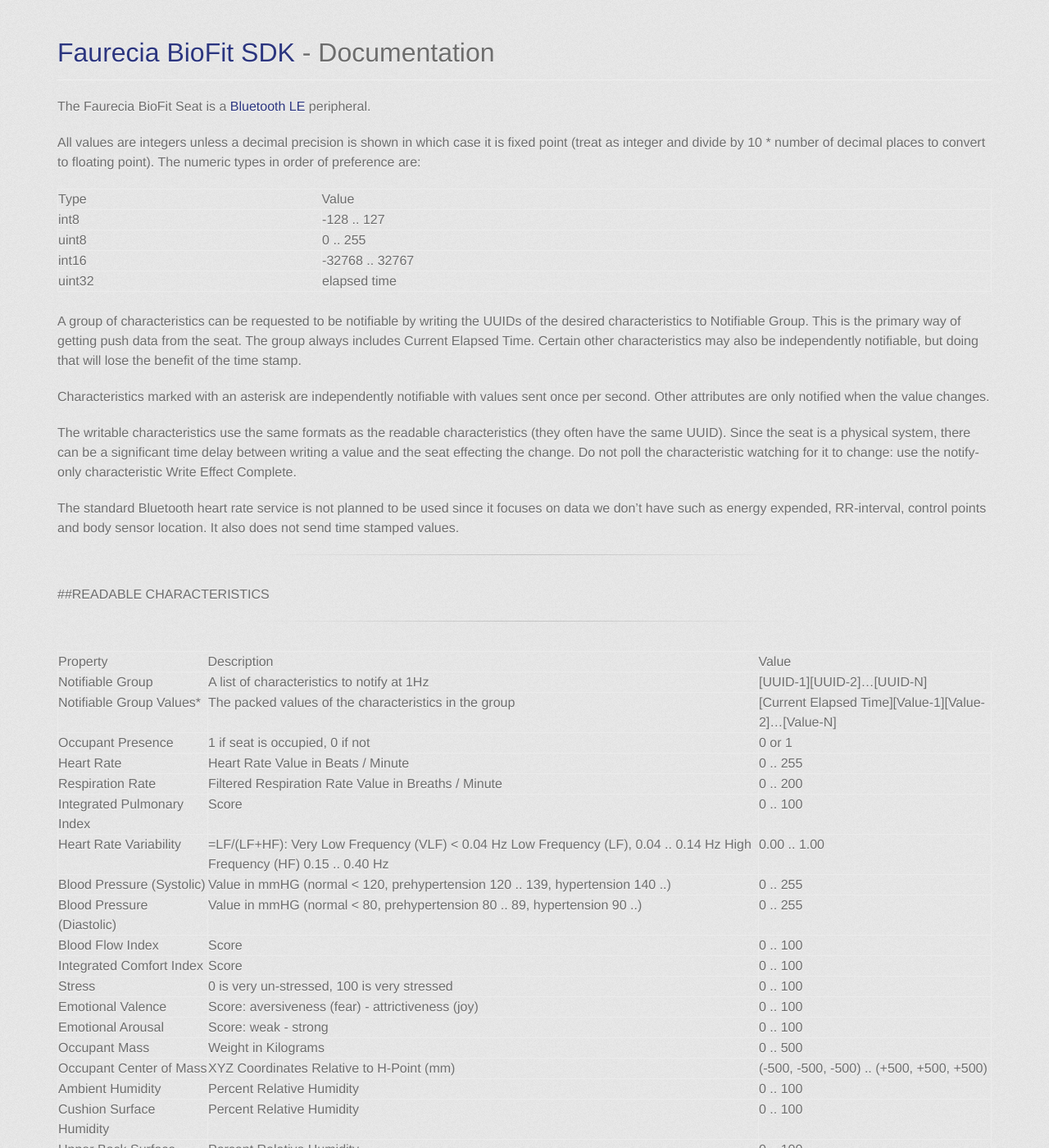
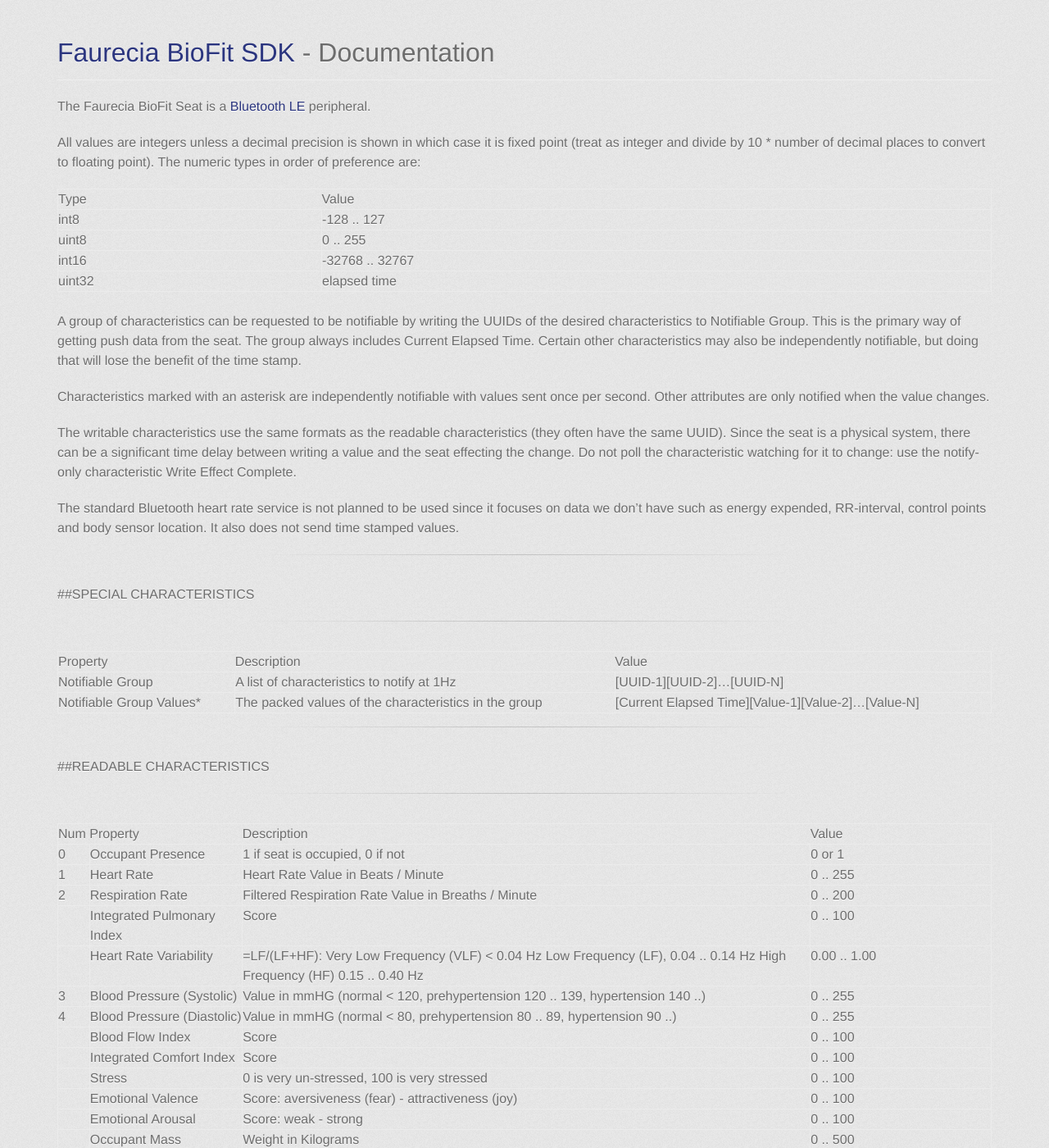
Before and after one commit to FaureciaDev/faureciadev.github.io, a Jekyll site: the page built from documentation.html, in a window 1280 px wide and 1400 px high. Shown: the whole window at 82% size. Built offline with Jekyll 4.4.1, drawn with Linux system fonts in a browser that asks for light colours; some web fonts are replaced; Markdown is read by kramdown in place of the engine named in the settings.

Commit message:
add preliminary numbers to characteristics

```diff
--- a/_includes/documentation.md
+++ b/_includes/documentation.md
@@ -37,48 +37,56 @@
 send time stamped values.
 
 <hr />
-##READABLE CHARACTERISTICS
+##SPECIAL CHARACTERISTICS
 <hr />
 
 |  Property  | Description   | Value |
 | :---------------------- | :------------- | :-----|
-|Notifiable Group   |     A list of characteristics to notify at 1Hz |  [UUID-1][UUID-2]...[UUID-N]
-|Notifiable Group Values*   |    The packed values of the characteristics in the group | [Current Elapsed Time][Value-1][Value-2]...[Value-N]
-| Occupant Presence |  1 if seat is occupied, 0 if not | 0 or 1 |
-| Heart Rate  | Heart Rate Value in Beats / Minute | 0 .. 255 |
-| Respiration Rate | Filtered Respiration Rate Value in Breaths / Minute | 0 .. 200 |
-| Integrated Pulmonary Index | Score | 0 .. 100 |
-| Heart Rate Variability | =LF/(LF+HF): Very Low Frequency (VLF) < 0.04 Hz Low Frequency (LF), 0.04 .. 0.14 Hz High Frequency (HF) 0.15 .. 0.40 Hz | 0.00 .. 1.00 |
-| Blood Pressure (Systolic) | Value in mmHG (normal < 120, prehypertension 120 .. 139, hypertension 140 ..) | 0 .. 255 |
-| Blood Pressure (Diastolic) | Value in mmHG (normal < 80, prehypertension 80 .. 89, hypertension 90 ..) | 0 .. 255 |
-| Blood Flow Index | Score | 0 .. 100 |
-| Integrated Comfort Index | Score | 0 .. 100 |
-| Stress | 0 is very un-stressed, 100 is very stressed | 0 .. 100 |
-| Emotional Valence | Score: aversiveness (fear) - attrictiveness (joy) | 0 .. 100 |
-| Emotional Arousal | Score: weak - strong | 0 .. 100 |
-| Occupant Mass | Weight in Kilograms | 0 .. 500 |
-| Occupant Center of Mass | XYZ Coordinates Relative to H-Point (mm) | (-500, -500, -500) .. (+500, +500, +500) |
-| Ambient Humidity | Percent Relative Humidity | 0 .. 100 |
-| Cushion Surface Humidity | Percent Relative Humidity | 0 .. 100 |
-| Upper Back Surface Humidity  | Percent Relative Humidity | 0 .. 100 |
-| Lower Back Surface Humidity | Percent Relative Humidity | 0 .. 100 |
-| Cushion Surface Temperature | Value in ⁰C | 0 .. 85 |
-| Back Surface Temperature | Value in ⁰C | 0 .. 85 |
-| Ambient Temperature | Value in ⁰C | 0 .. 85 |
-| Lower Lumbar Pressure | % of Range. 0 is no pressure, 100 is maximum pressure. | 0 .. 100 |
-| Middle Lumbar Pressure | % of Range. 0 is no pressure, 100 is maximum pressure. | 0 .. 100 |
-| Upper Lumbar Pressure | % of Range. 0 is no pressure, 100 is maximum pressure. | 0 .. 100 |
-| Cushion Side Bolster Pressure | % of Range. 0 is no pressure, 100 is maximum pressure. | 0 .. 100 |
-| Back Side Bolster Pressure | % of Range. 0 is no pressure, 100 is maximum pressure. | 0 .. 100 |
-| Cushion Edge Pressure | % of Range. 0 is no pressure, 100 is maximum pressure | 0 .. 100 |
-| Cushion Length | Percent of Full Extension. 0 is minimum extension, 100 is maximum extension. | 0 .. 100 |
-| Upper Backrest Position | Angle in Degrees | -20 .. +30 |
-| Massage Program Selection | 0 is off, 1-99 are pre-set programs | 0 .. 99
-|Massage Intensity           | 1 is min intensity, 9 is max intensity |    1 .. 9
-|Massage Speed               | 1 is min speed, 9 is max speed|    1 .. 9
-|Ventilation Level           | 0 is off, 1 is min ventilation, 9 is max ventilation |    0 .. 9
-|Back Heating and Cooling    | < 0 is cooling, 0 is off, > 0 is heating | -9 .. 9
-|Cushion Heating and Cooling | < 0 is cooling, 0 is off, > 0 is heating | -9 .. 9
+|Notifiable Group   			| A list of characteristics to notify at 1Hz 			|  [UUID-1][UUID-2]...[UUID-N]
+|Notifiable Group Values*   	| The packed values of the characteristics in the group	| [Current Elapsed Time][Value-1][Value-2]...[Value-N]
+
+
+<hr />
+##READABLE CHARACTERISTICS
+<hr />
+
+| Num&nbsp; |  Property  | Description   | Value |
+| :------------ | :------------- | :-----| | :-----|
+| 0 | Occupant Presence 			|  1 if seat is occupied, 0 if not 						| 0 or 1 |
+| 1 | Heart Rate  					| Heart Rate Value in Beats / Minute 					| 0 .. 255 |
+| 2 | Respiration Rate 				| Filtered Respiration Rate Value in Breaths / Minute 	| 0 .. 200 |
+|   | Integrated Pulmonary Index 	| Score 												| 0 .. 100 |
+|   | Heart Rate Variability 		| =LF/(LF+HF): Very Low Frequency (VLF) < 0.04 Hz Low Frequency (LF), 0.04 .. 0.14 Hz High Frequency (HF) 0.15 .. 0.40 Hz | 0.00 .. 1.00 |
+| 3 | Blood Pressure (Systolic) 	| Value in mmHG (normal < 120, prehypertension 120 .. 139, hypertension 140 ..) | 0 .. 255 |
+| 4 | Blood Pressure (Diastolic) 	| Value in mmHG (normal < 80, prehypertension 80 .. 89, hypertension 90 ..) | 0 .. 255 |
+|   | Blood Flow Index | Score 		| 0 .. 100 												|
+|   | Integrated Comfort Index 		| Score 												| 0 .. 100 |
+|   | Stress 						| 0 is very un-stressed, 100 is very stressed 			| 0 .. 100 |
+|   | Emotional Valence 			| Score: aversiveness (fear) - attractiveness (joy) 	| 0 .. 100 |
+|   | Emotional Arousal 			| Score: weak - strong 									| 0 .. 100 |
+|   | Occupant Mass 				| Weight in Kilograms 									| 0 .. 500 |
+|   | Occupant Center of Mass 		| XYZ Coordinates Relative to H-Point (mm) 				| (-500, -500, -500) .. (+500, +500, +500) |
+|   | Ambient Humidity 				| Percent Relative Humidity 							| 0 .. 100 |
+|   | Cushion Surface Humidity 		| Percent Relative Humidity 							| 0 .. 100 |
+|   | Upper Back Surface Humidity  	| Percent Relative Humidity 							| 0 .. 100 |
+|   | Lower Back Surface Humidity 	| Percent Relative Humidity 							| 0 .. 100 |
+|   | Cushion Surface Temperature	| Value in ⁰C                                           | 0 .. 85 |
+|   | Back Surface Temperature 		| Value in ⁰C                                           | 0 .. 85 |
+|   | Ambient Temperature 			| Value in ⁰C | 0 .. 85 |
+|   | Lower Lumbar Pressure 		| % of Range. 0 is no pressure, 100 is maximum pressure. | 0 .. 100 |
+|   | Middle Lumbar Pressure 		| % of Range. 0 is no pressure, 100 is maximum pressure. | 0 .. 100 |
+|   | Upper Lumbar Pressure 		| % of Range. 0 is no pressure, 100 is maximum pressure. | 0 .. 100 |
+|   | Cushion Side Bolster Pressure	| % of Range. 0 is no pressure, 100 is maximum pressure. | 0 .. 100 |
+|   | Back Side Bolster Pressure	| % of Range. 0 is no pressure, 100 is maximum pressure. | 0 .. 100 |
+|   | Cushion Edge Pressure 		| % of Range. 0 is no pressure, 100 is maximum pressure | 0 .. 100 |
+|   | Cushion Length 				| Percent of Full Extension. 0 is minimum extension, 100 is maximum extension. | 0 .. 100 |
+|   | Upper Backrest Position 		| Angle in Degrees | -20 .. +30 |
+|   | Massage Program Selection		| 0 is off, 1-99 are pre-set programs | 0 .. 99
+|   |Massage Intensity				| 1 is min intensity, 9 is max intensity |    1 .. 9
+|   |Massage Speed					| 1 is min speed, 9 is max speed|    1 .. 9
+|   |Ventilation Level				| 0 is off, 1 is min ventilation, 9 is max ventilation |    0 .. 9
+|   |Back Heating and Cooling		| < 0 is cooling, 0 is off, > 0 is heating | -9 .. 9
+|   |Cushion Heating and Cooling	| < 0 is cooling, 0 is off, > 0 is heating | -9 .. 9
 
 <hr />
 ##NOTIFIABLE ONLY CHARACTERISTICS
```
Also changed, not shown: 1 other file.
